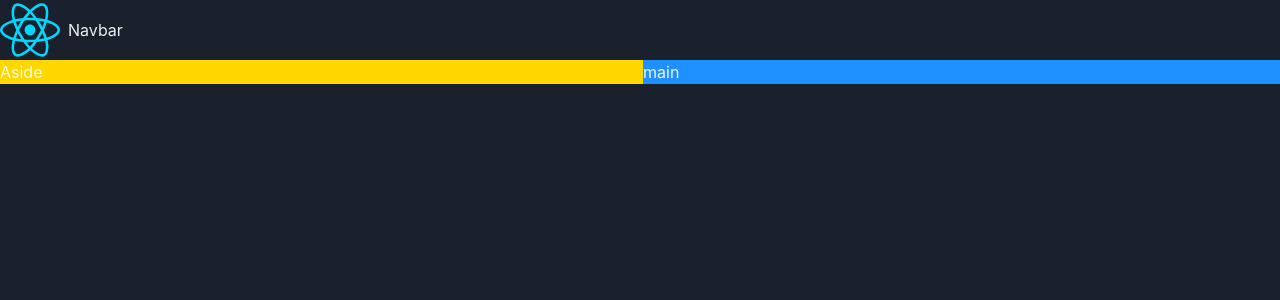
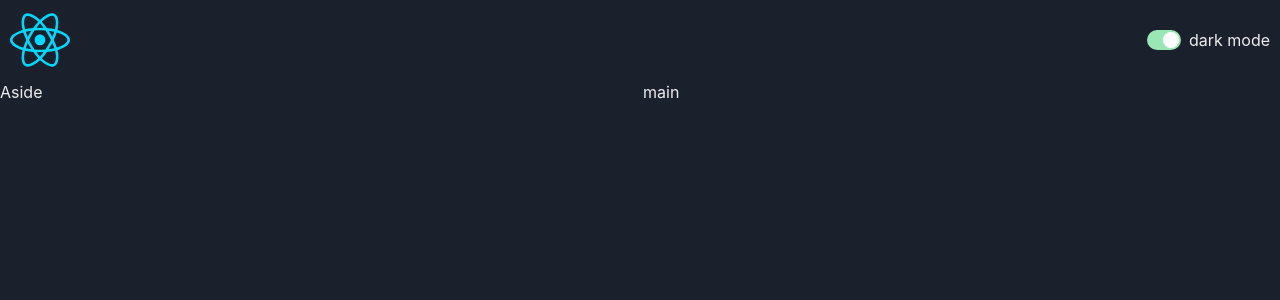
Before and after one commit to Arjunsharma-py/game-hub, a React (Vite) app: page / in a window 1280 px wide. Shown: the top 300 px of the page. Built offline with nearby package versions, Linux system fonts and the light colour scheme.

Commit message:
Added color switch mode

```diff
--- a/src/App.tsx
+++ b/src/App.tsx
@@ -14,13 +14,9 @@ function App() {
           <NavBar />
         </GridItem>
         <Show above="lg">
-          <GridItem area="aside" bg="gold">
-            Aside
-          </GridItem>
+          <GridItem area="aside">Aside</GridItem>
         </Show>
-        <GridItem area="main" bg="dodgerblue">
-          main
-        </GridItem>
+        <GridItem area="main">main</GridItem>
       </Grid>
     </>
   );
--- /dev/null
+++ b/src/components/ColorModeSwitch.tsx
@@ -0,0 +1,20 @@
+import { HStack, Switch, Text, useColorMode } from "@chakra-ui/react";
+
+const ColorModeSwitch = () => {
+  const { toggleColorMode, colorMode } = useColorMode();
+
+  return (
+    <>
+      <HStack>
+        <Switch
+          colorScheme="green"
+          isChecked={colorMode === "dark"}
+          onChange={toggleColorMode}
+        />
+        <Text>{colorMode} mode</Text>
+      </HStack>
+    </>
+  );
+};
+
+export default ColorModeSwitch;
--- a/src/components/NavBar.tsx
+++ b/src/components/NavBar.tsx
@@ -1,12 +1,13 @@
-import { HStack, Image, Text } from "@chakra-ui/react";
+import { HStack, Image } from "@chakra-ui/react";
 import logo from "../assets/react.svg";
+import ColorModeSwitch from "./ColorModeSwitch";
 
 const NavBar = () => {
   return (
     <>
-      <HStack>
+      <HStack justifyContent="space-between" padding="10px">
         <Image src={logo} boxSize="60px" />
-        <Text>Navbar</Text>
+        <ColorModeSwitch />
       </HStack>
     </>
   );
```
